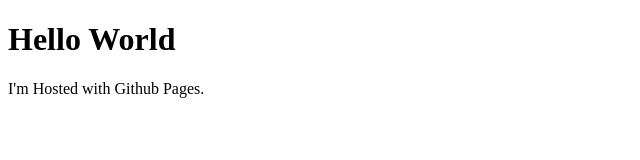
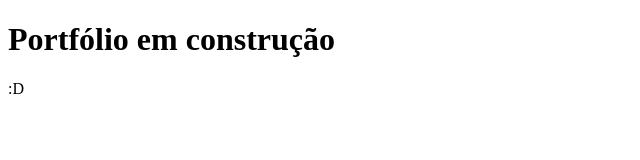
Before and after one commit to MatheusHVFaria/matheushvfaria.github.io, a plain HTML site: page index.html in a window 1280 px wide. Shown: the whole page, without its empty margins (0-640 px from the left). Drawn offline with Linux system fonts and the light colour scheme.

Commit message:
Texto Inicial

```diff
--- a/index.html
+++ b/index.html
@@ -2,8 +2,8 @@
 <html>
 
 <body>
-    <h1>Hello World</h1>
-    <p>I'm Hosted with Github Pages.</p>
+    <h1>Portfólio em construção</h1>
+    <p>:D</p>
 </body>
 
 </html>
```
